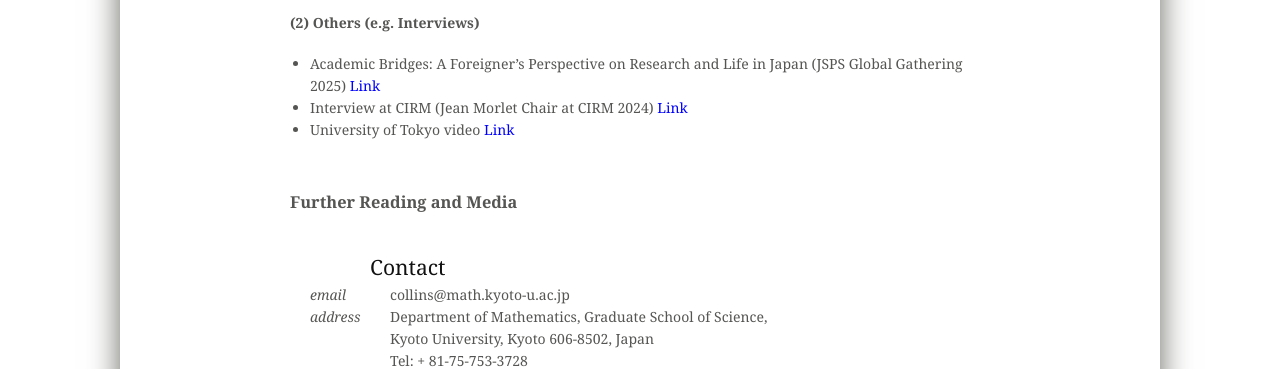
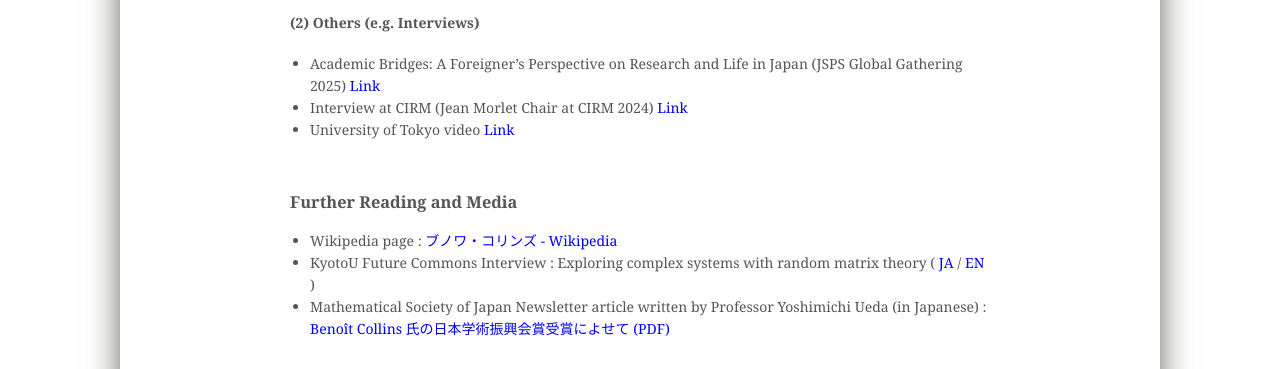
Before and after one commit to benoitcollins/benoitcollins.github.io, a plain HTML site: page overview.html in a window 1280 px wide. Shown: the part 2315-2684 px from the top of the page. Drawn offline with Linux system fonts and the light colour scheme.

Commit message:
modified:   overview.html

```diff
--- a/overview.html
+++ b/overview.html
@@ -191,6 +191,21 @@ p {
     <br>
 
     <h3>Further Reading and Media</h3>
+    <ul>
+        <li>
+        Wikipedia page :
+        <a href="https://ja.wikipedia.org/wiki/%E3%83%96%E3%83%8E%E3%83%AF%E3%83%BB%E3%82%B3%E3%83%AA%E3%83%B3%E3%82%BA">ブノワ・コリンズ - Wikipedia</a>
+        </li>
+        <li>
+        KyotoU Future Commons Interview : Exploring complex systems with random matrix theory (
+        <a href="https://commons.research.kyoto-u.ac.jp/researcher/researcher-920/">JA</a> /
+        <a href="https://commons.research.kyoto-u.ac.jp/en/researcher/researcher-920/">EN</a> )
+        </li>
+        <li>
+        Mathematical Society of Japan Newsletter article written by Professor Yoshimichi Ueda (in Japanese) :
+        <a href="https://www.mathsoc.jp/assets/file/publications/tushin/2802/collins-ueda.pdf">Benoît Collins 氏の日本学術振興会賞受賞によせて (PDF)</a>
+        </li>
+    </ul>
 
 
     <br>
```
